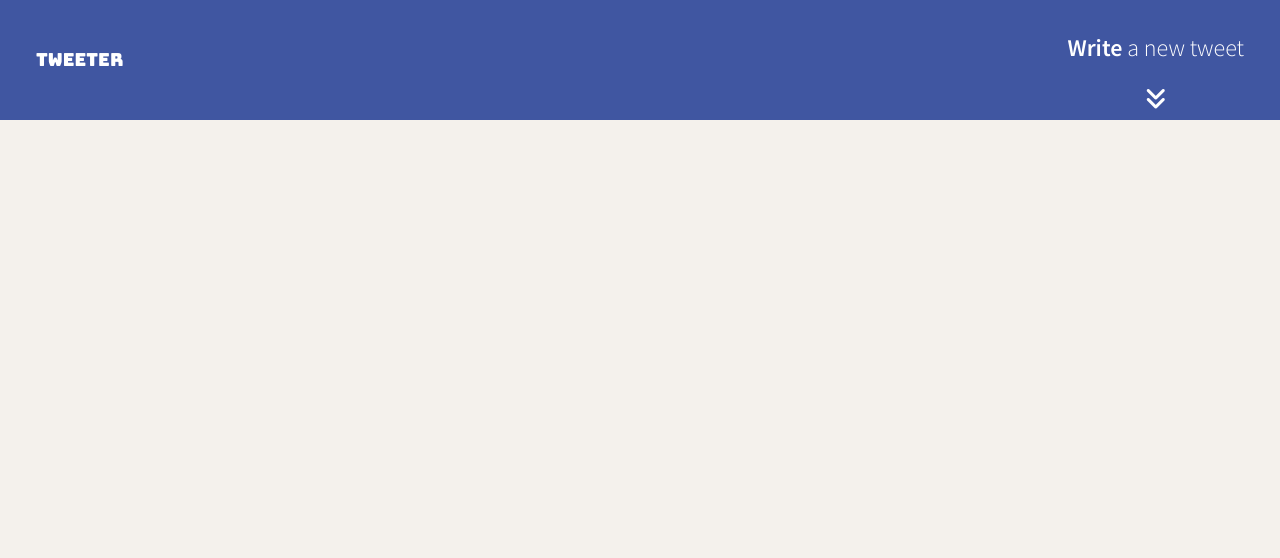
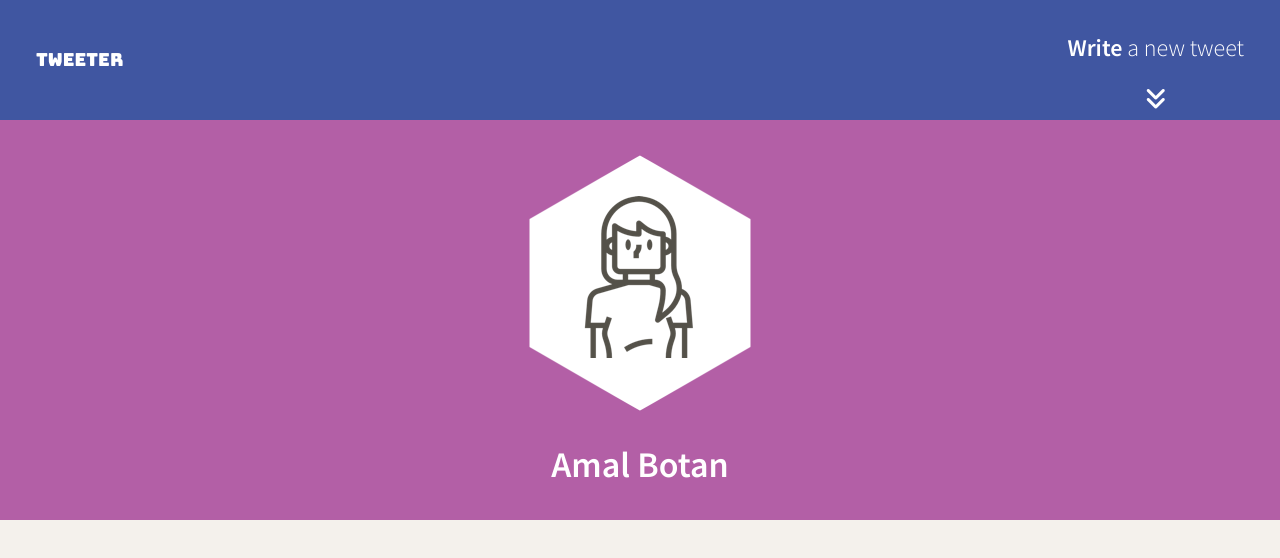
Before and after one commit to Amal-botan/tweeter, a website: page public/index.html in a window 1280 px wide. Drawn offline with nearby package versions, Linux system fonts and the light colour scheme.

Commit message:
Added header, and designed CSS.

```diff
--- a/public/index.html
+++ b/public/index.html
@@ -17,6 +17,9 @@
 
     <!-- Nav.css-->
     <link rel="stylesheet" href="/styles/nav.css" type="text/css" />
+
+    <!-- header.css-->
+    <link rel="stylesheet" href="/styles/header.css" type="text/css" />
 
     <!-- Font awesome library-->
     <link rel="stylesheet" href="https://cdnjs.cloudflare.com/ajax/libs/font-awesome/6.0.0-beta3/css/all.min.css" type="text/css" />
@@ -39,6 +42,17 @@
       </div>
     </nav>
 
+    <!-- Adding the header, avatar and name -->
+    <header>
+      <div>
+          <img src="/images/profile-hex.png">
+      </div>
+      <br>
+      <div>
+          <h2>Amal Botan</h2>
+      </div>
+    </header>
+
     <!-- Page-specific (main) content here -->
     <main class="container"></main>
   </body>
--- /dev/null
+++ b/public/styles/header.css
@@ -0,0 +1,20 @@
+/*Added css for header class*/
+header{
+  height: 400px;
+  width: 100%;
+  margin-top: 120px;
+  /*flex is used to position properly*/
+  display: flex;
+  align-items: center;
+  flex-direction: column;
+  justify-content: center;
+  /*Changing backgroun color*/
+  background-color: #b35fa6;
+}
+
+/*positioning and removing space from name and image,
+also changing text to white*/
+h2{
+  margin: 0;
+  color: white;
+}
--- a/public/styles/nav.css
+++ b/public/styles/nav.css
@@ -1,9 +1,11 @@
+/*Creating CSS properties for the nav bar at the top of the page */
 nav {
 height: 120px;
 width: 100%;
 background-color: #4056A1;
 color: #FFFFFF;
-position: fixed;
+top: 0; /*to make the nav bar staty at the top*/
+position: fixed; /*overlaying the nav bar*/
 font-family: 'Bungee', 'sans-serif';
 padding: 1.5em;
 display: flex;
@@ -11,6 +13,7 @@ justify-content: space-between;
 align-items: center;
 }
 
+/*Class for the TWEETER word */
 span {
   font-family: "Bungee", sans-serif;
   display: flex;
@@ -18,10 +21,12 @@ span {
   align-items: center;
 }
 
+/*Bolding for the work Write*/
 .bold{
   font-weight: bold;
 }
 
+/*Container for the content on the right of the nav bar*/
 .content-right {
   font-family: 'Source Sans Pro';
   display:flex;
```
